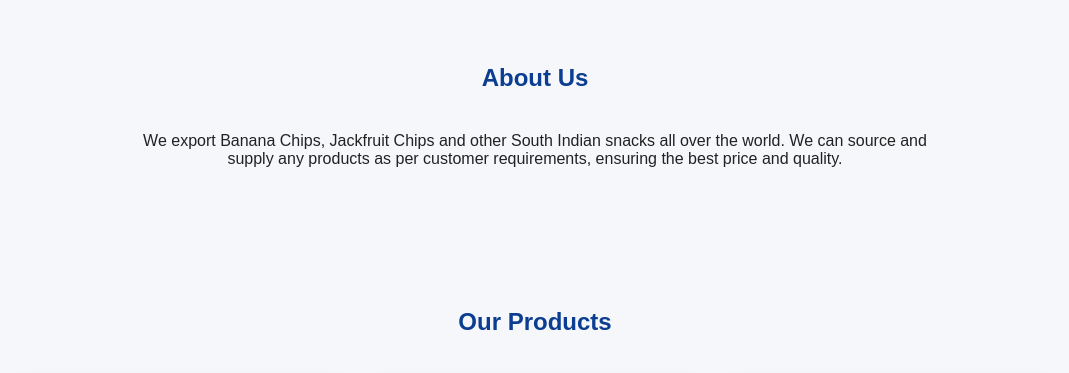
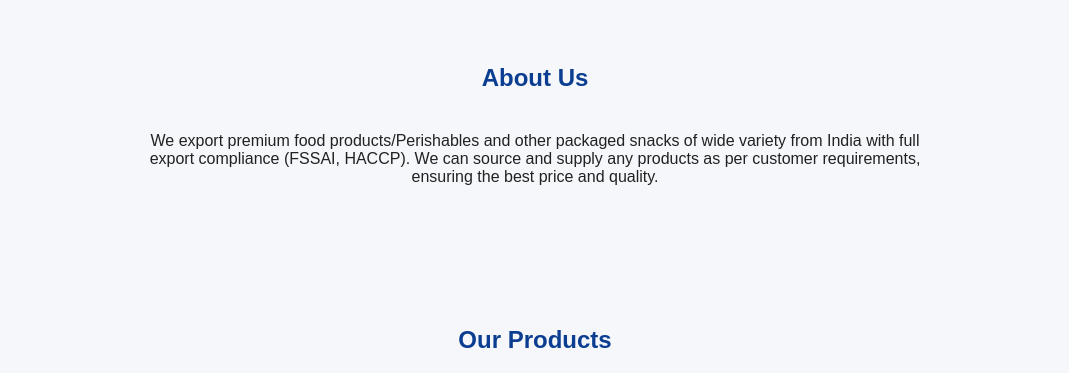
Before and after one commit to silkrouteinternationalexports-cloud/silkroute-website, a plain HTML site: page index.html in a window 1280 px wide. Shown: the part 820-1193 px from the top of the page, without its empty margins (105-1174 px from the left). Drawn offline with Linux system fonts and the light colour scheme.

Commit message:
Update index.html

```diff
--- a/index.html
+++ b/index.html
@@ -3,7 +3,7 @@
 <head>
 <meta charset="UTF-8" />
 <meta name="viewport" content="width=device-width, initial-scale=1.0"/>
-<title>SilkRoute International | Global Exports</title>
+<title>Silk Route International | Global Exports</title>
 
 <style>
 *{
@@ -203,8 +203,8 @@ footer{
 <section id="about">
     <h2>About Us</h2>
     <p style="text-align:center;max-width:800px;margin:auto;">
-       We export Banana Chips, Jackfruit Chips and other South Indian snacks all over the world.
-We can source and supply any products as per customer requirements, ensuring the best price and quality.
+       We export premium food products/Perishables and other packaged snacks of wide variety from India with full export compliance (FSSAI, HACCP).
+                    We can source and supply any products as per customer requirements, ensuring the best price and quality.
     </p>
 </section>
 
```
